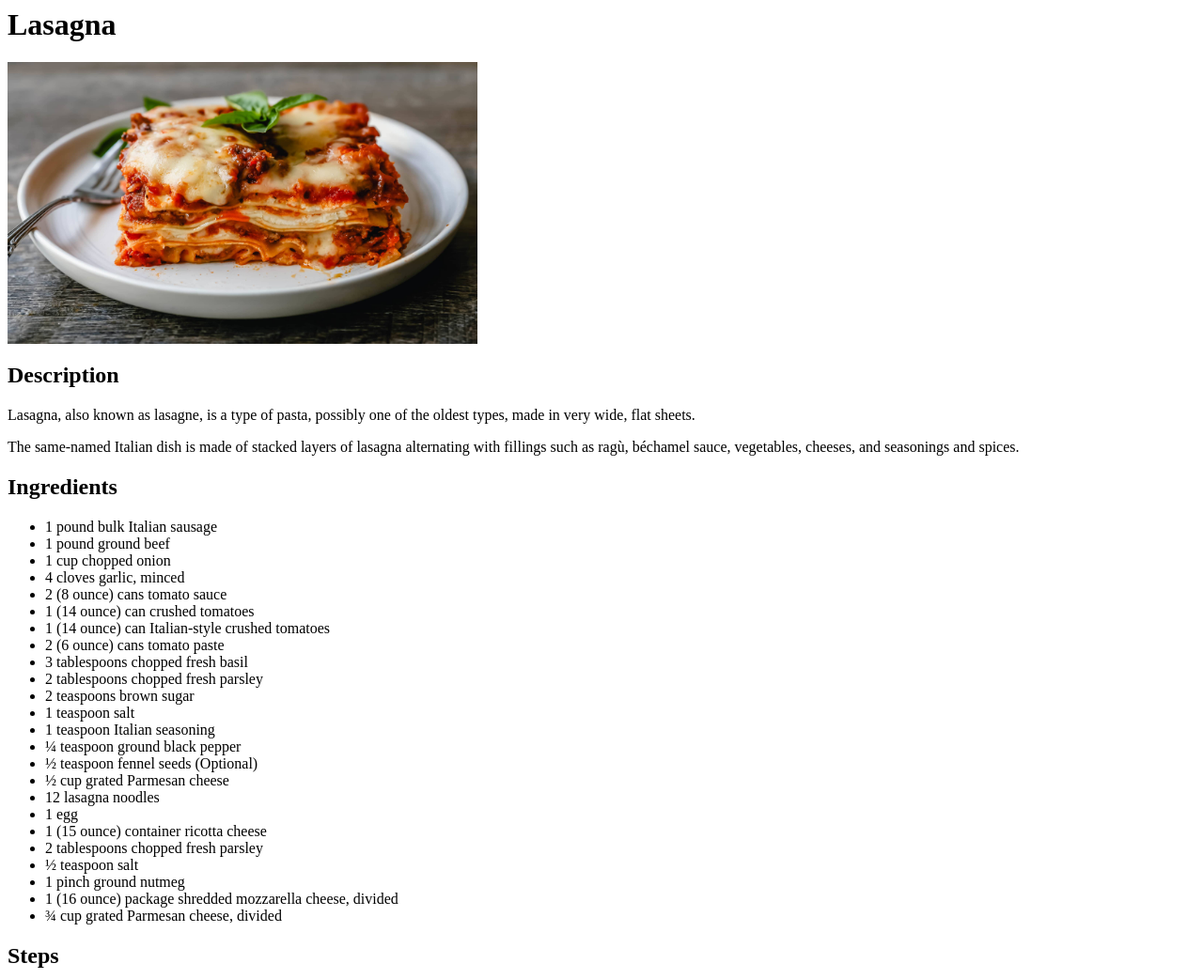
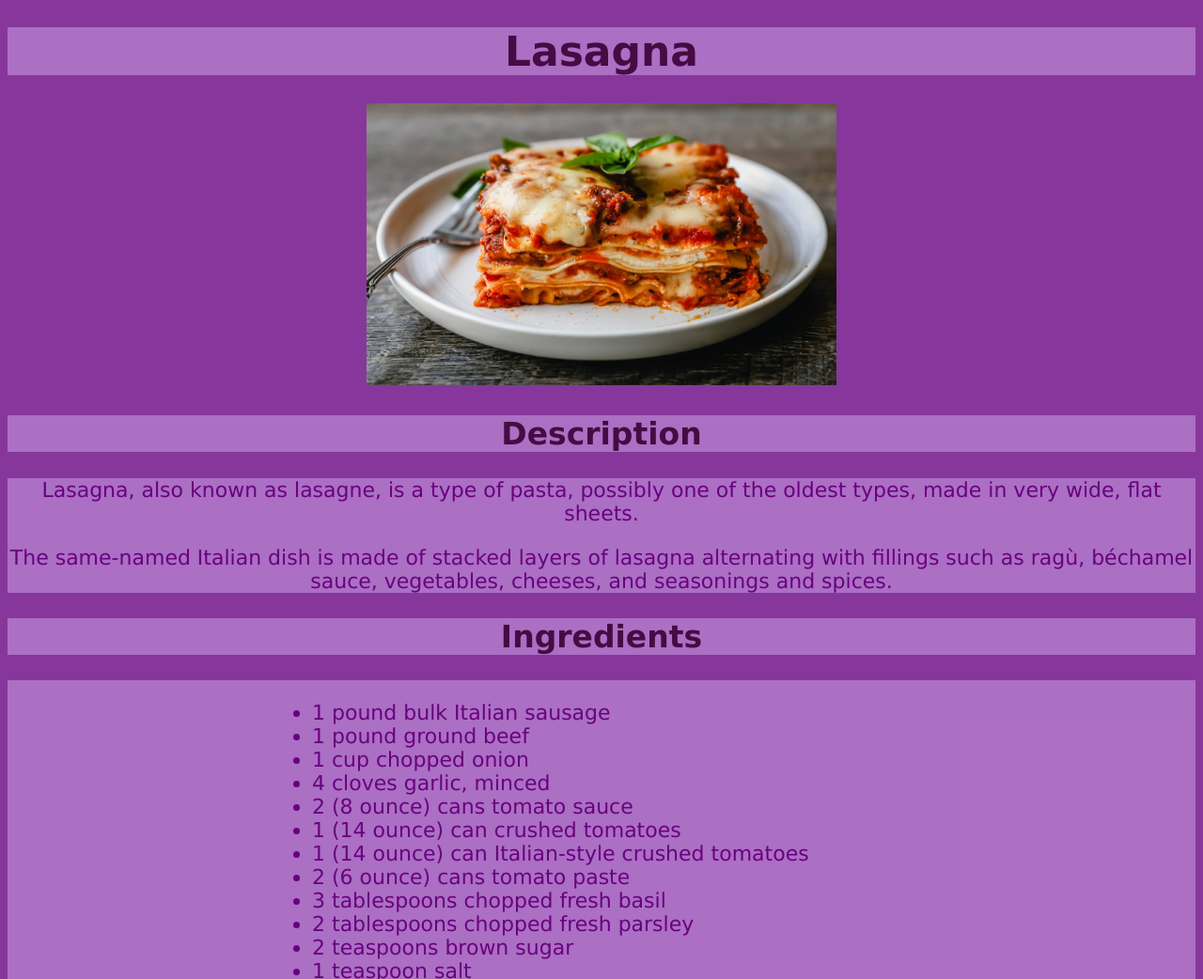
Before and after one commit to ruben-23/oddin-recipes, a plain HTML site: page recipes/lasagna.html in a window 1280 px wide. Shown: the top 1042 px of the page at 94% size. Drawn offline with Linux system fonts and the light colour scheme.

Commit message:
Add style to lasagna file

```diff
--- a/recipes/lasagna.html
+++ b/recipes/lasagna.html
@@ -1,10 +1,11 @@
-<!DOCTYPE>
+<!DOCTYPE html>
 
 <html lang="en">
 
     <head>
         <meta charset="UTF-8">
         <title>Lasagna</title>
+        <link rel="stylesheet" href="../styles.css">
     </head>
 
     <body>
@@ -13,13 +14,14 @@
         <img src="../images/lasagna.jpg" alt="lasagna image" width="500" height="300">
 
         <h2>Description</h2>
-
+        <div>
             <p>Lasagna, also known as lasagne, is a type of pasta, possibly one of the oldest types, made in very wide, flat sheets.</p>
 
             <p>The same-named Italian dish is made of stacked layers of lasagna alternating with fillings such as ragù, béchamel sauce, vegetables, cheeses, and seasonings and spices.</p>
-
+        </div>
         <h2>Ingredients</h2>
 
+        <div>
             <ul>
                 <li>1 pound bulk Italian sausage</li>
                 <li>1 pound ground beef</li>
@@ -46,9 +48,11 @@
                 <li>1 (16 ounce) package shredded mozzarella cheese, divided</li>
                 <li>¾ cup grated Parmesan cheese, divided</li>
             </ul>
+        </div>
 
         <h2>Steps</h2>
 
+        <div>
             <ol>
                 <li> <p>Brown sausage and ground beef with onion and garlic in a large Dutch oven or heavy pot over medium heat, cooking and stirring until meat is cooked through, 10 to 15 minutes. Drain and discard grease. Stir tomato sauce, crushed tomatoes, Italian-style crushed tomatoes, tomato paste, basil, 2 tablespoons parsley, brown sugar, salt, Italian seasoning, black pepper, fennel seeds, and 1/2 cup Parmesan cheese into meat mixture. Bring to a boil, reduce heat to low, and simmer sauce for at least 1 hour (up to 6 for best flavor). Stir occasionally.</p> </li>
 
@@ -63,7 +67,7 @@
                 <li><p>Bake until lasagna noodles are tender and casserole is bubbling, about 45 minutes. Remove foil and bake until cheese topping is lightly browned, 10 to 15 more minutes. Let stand 15 minutes before serving.</p></li>
 
             </ol>
-
+        </div>
 
 
     </body>
--- a/styles.css
+++ b/styles.css
@@ -2,10 +2,12 @@
 body {
     font-family: Verdana, Geneva, Tahoma, sans-serif;
     font-size: 22px;
-    background-color: rgb(250, 185, 250);
+    background-color: rgb(135, 55, 155);
+    color: rgb(105, 1, 126);
+    text-align: center;
 }
 
-h1{
+h1, h2, h3 {
     color: rgb(70, 11, 67);
 }
 
@@ -13,7 +15,11 @@ a {
     color: rgb(116, 14, 110);
 }
 
+ul, ol {
+    display: inline-block;
+    text-align: left;
+}
 
-h1, p, div{
-    text-align: center;
+h1, h2, div {
+    background-color: rgb(196, 149, 223, 0.6);
 }
```
Lines whose indentation alone changed are shown as unchanged.
